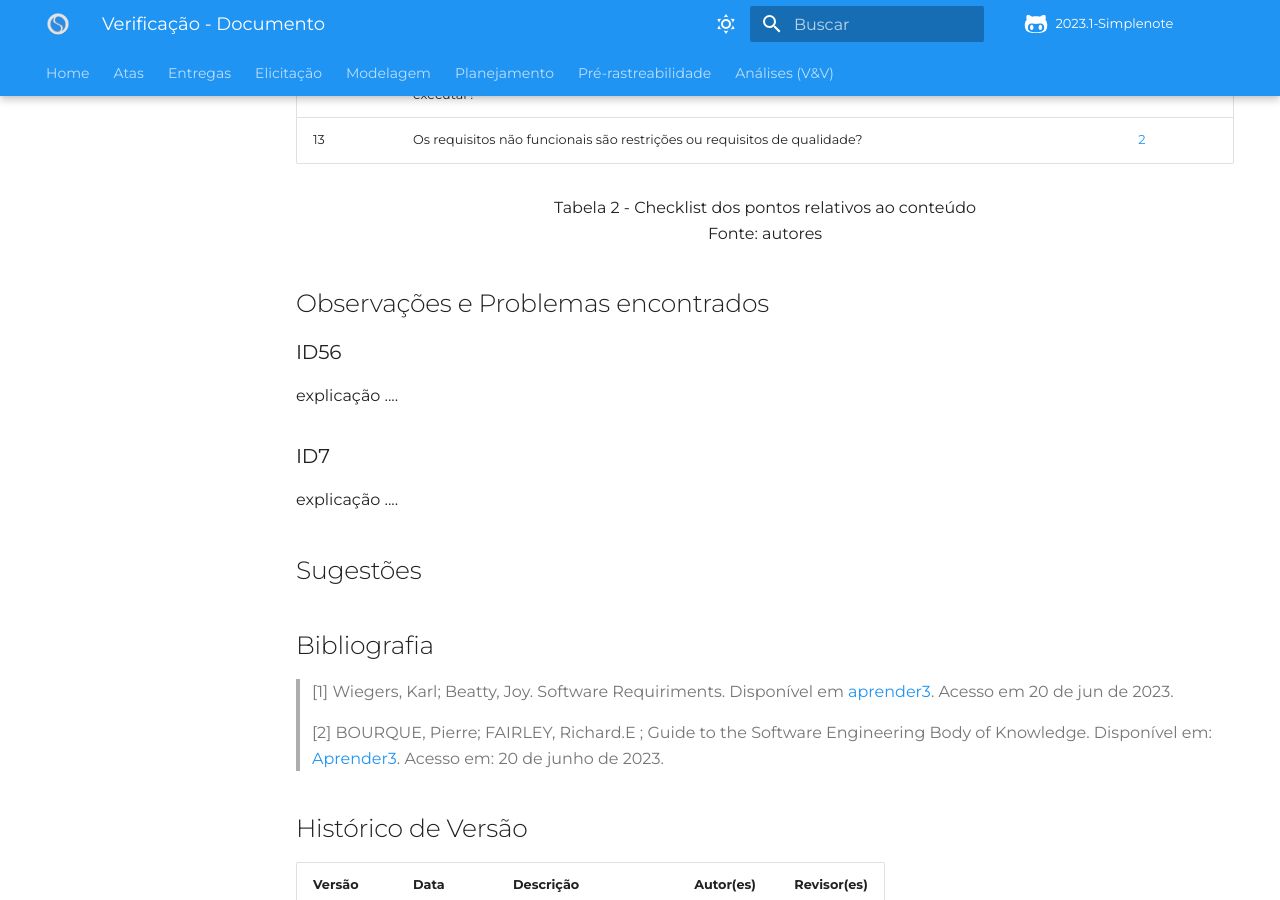
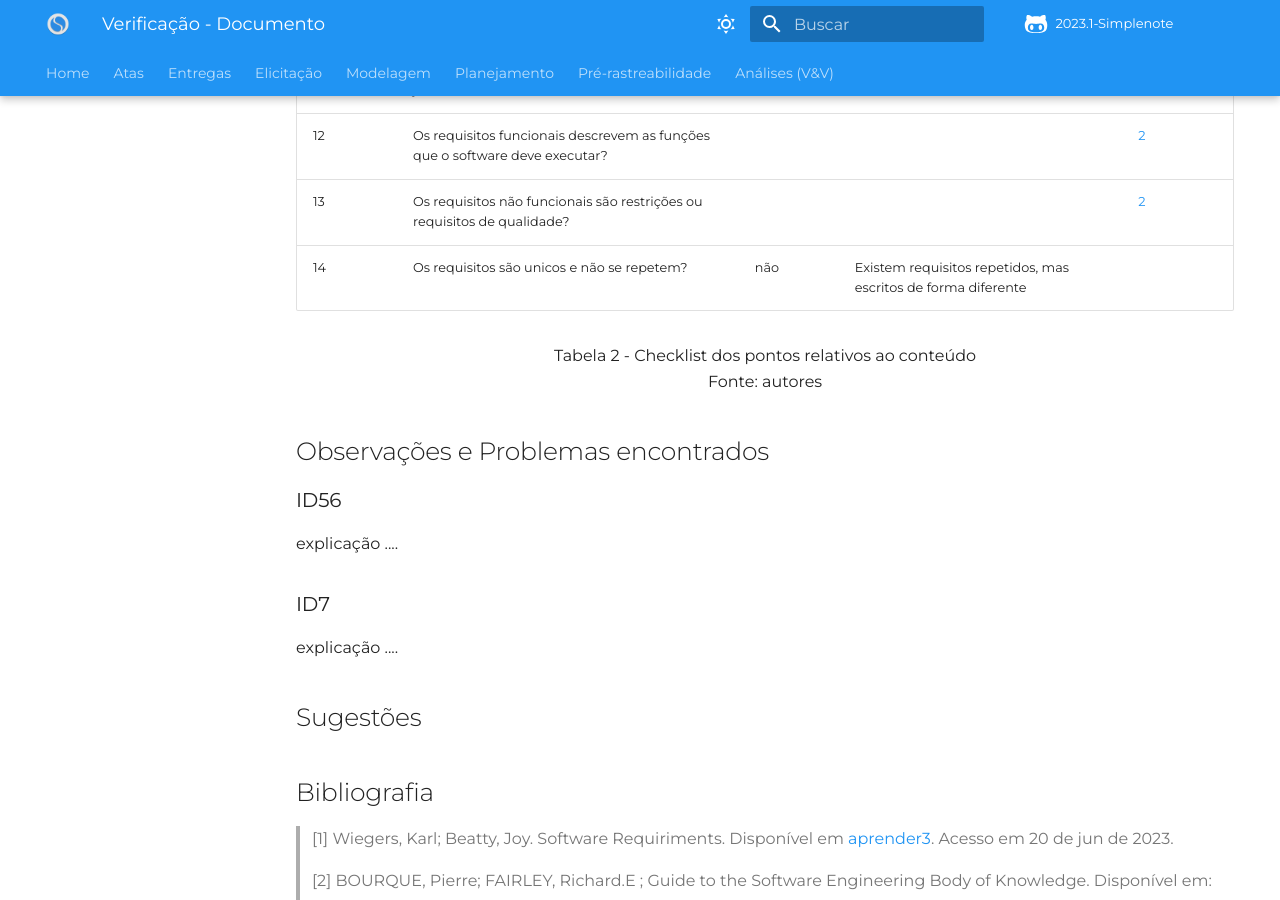
Before and after one commit to Requisitos-de-Software/2023.1-Simplenote, an MkDocs documentation site: the page built from docs/Analise-Grupo5/Elicitação/priorização/FTF.md, in a window 1280 px wide and 900 px high, scrolled down 1618 px. Built offline with MkDocs 1.6.1 and Material for MkDocs 9.7.7, drawn with Linux system fonts in a browser that asks for light colours; some web fonts are replaced; comment, search, counter and statistics services are not loaded.

Commit message:
Update FTF.md

```diff
--- a/docs/Analise-Grupo5/Elicitação/priorização/FTF.md
+++ b/docs/Analise-Grupo5/Elicitação/priorização/FTF.md
@@ -32,13 +32,14 @@ Para avaliação do documento em aspectos formais e tecnicos, foi criado a tabel
 
 | ID  | Questão | Resposta | Observação | Referências|
 | --- | ------- | -------- | ---------- |------------|
-|  7  | A técnica que foi utilizada para priorização é descrita?                                         |  	  |              | [1](#ancora1) |
-|  8  | Há uma explicação de cada tipo de prioridade?                                                    |  	  |              | [1](#ancora1) |
-|  9  | Os requisitos estão ordenados em ordem de prioridade na técnica FTF?                             |  	  |              | [1](#ancora1) |
-|  10  | A fórmula para o cálculo do valor está correta?                                                 |  	  |              | [1](#ancora1) |
-|  11  | A tabela possui os pesos relativos e sua justificativa?                                         |  	  |              | [1](#ancora1) |
-|  12  | Os requisitos funcionais descrevem as funções que o software deve executar?                     |  	  |              | [2](#ancora2) |
-|  13  | Os requisitos não funcionais são restrições ou requisitos de qualidade?                         |  	  |              | [2](#ancora2) |
+|  7  | A técnica que foi utilizada para priorização é descrita?                                         |  	 |              | [1](#ancora1) |
+|  8  | Há uma explicação de cada tipo de prioridade?                                                    |  	 |              | [1](#ancora1) |
+|  9  | Os requisitos estão ordenados em ordem de prioridade na técnica FTF?                             |  	 |              | [1](#ancora1) |
+|  10  | A fórmula para o cálculo do valor está correta?                                                 |  	 |              | [1](#ancora1) |
+|  11  | A tabela possui os pesos relativos e sua justificativa?                                         |  	 |              | [1](#ancora1) |
+|  12  | Os requisitos funcionais descrevem as funções que o software deve executar?                     |  	 |              | [2](#ancora2) |
+|  13  | Os requisitos não funcionais são restrições ou requisitos de qualidade?                         |  	 |              | [2](#ancora2) |
+|  14  | Os requisitos são unicos e não se repetem?	                                                     | não | Existem requisitos repetidos, mas escritos de forma diferente             |               |
 
 <p align="center"> Tabela 2 - Checklist dos pontos relativos ao conteúdo <br> Fonte: autores </p>
 
```
